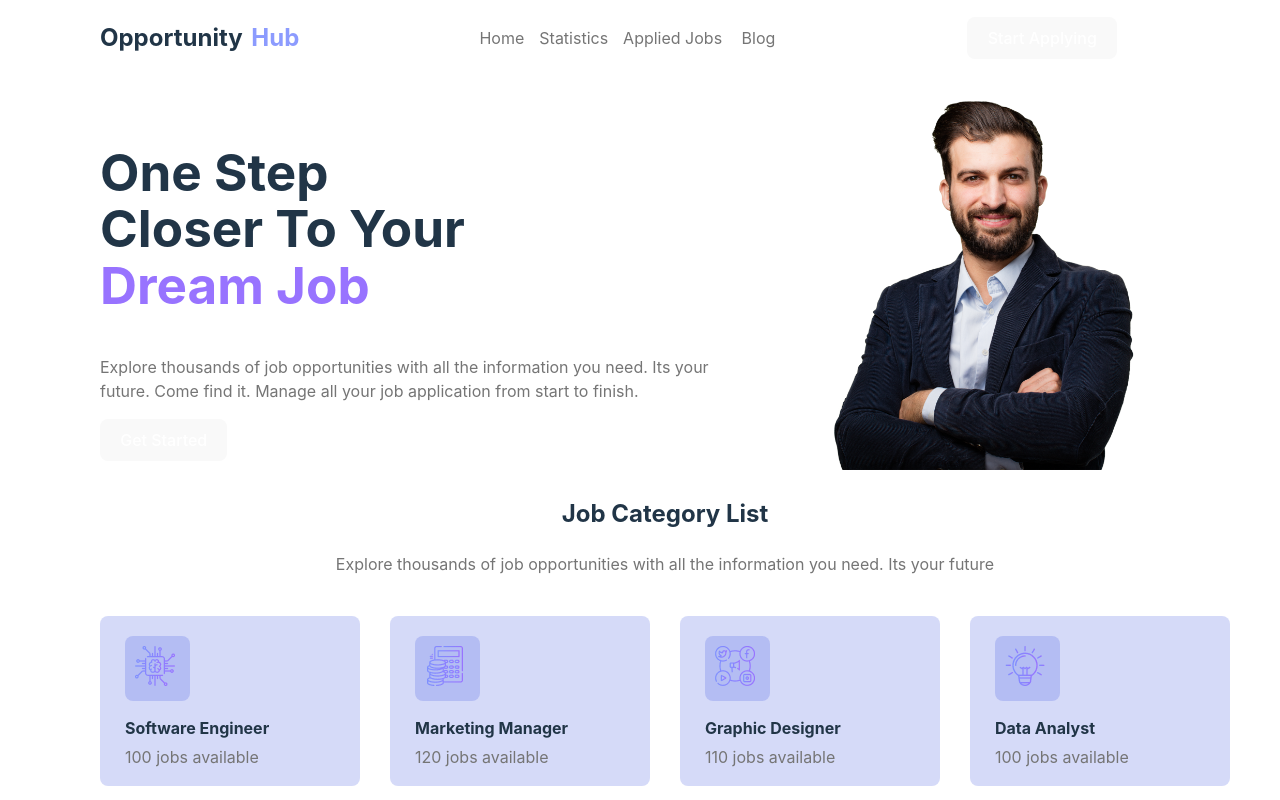
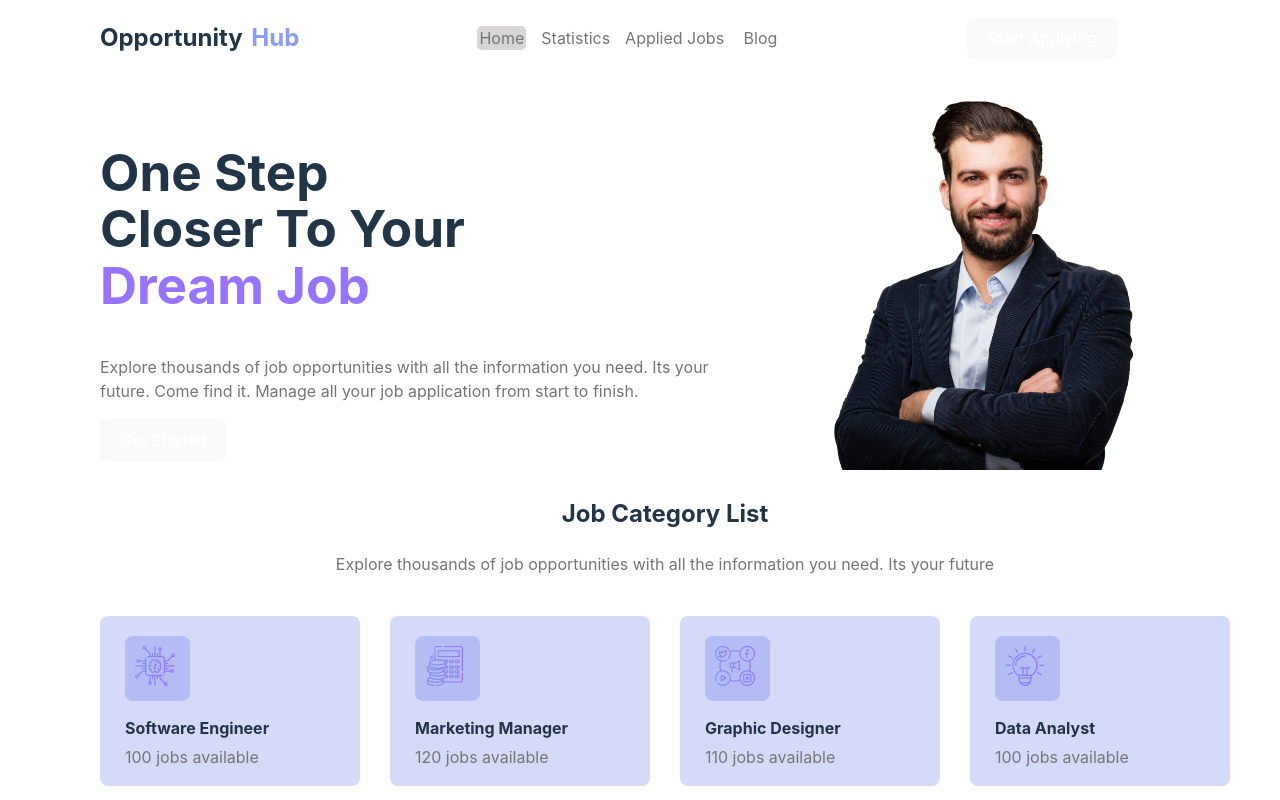
Before and after one commit to Utsho11/Tomorrow-Coders-Cafe, a React (Vite) app: page / in a window 1280 px wide. Shown: the top 800 px of the page. Built offline with nearby package versions, Linux system fonts and the light colour scheme.

Commit message:
activelink added

```diff
--- /dev/null
+++ b/src/Components/ActiveLink/ActiveLink.css
@@ -0,0 +1,6 @@
+.active{
+    border-radius: 5px;
+    background-color: #d8d5d5;
+    text-decoration: underline;
+    padding: 2px;
+}
--- /dev/null
+++ b/src/Components/ActiveLink/ActiveLink.jsx
@@ -0,0 +1,16 @@
+import React from 'react';
+import './ActiveLink.css';
+import { NavLink } from 'react-router-dom';
+
+const ActiveLink = ({to, children}) => {
+    return (
+        <NavLink
+            to={to}
+            className={({ isActive }) => isActive ? "active" : ""}
+        >
+            {children}
+        </NavLink>
+    );
+};
+
+export default ActiveLink;
--- a/src/Components/Header/Header.jsx
+++ b/src/Components/Header/Header.jsx
@@ -1,6 +1,7 @@
 import React from 'react';
 import './Header.css'
 import { Link } from 'react-router-dom';
+import ActiveLink from '../ActiveLink/ActiveLink';
 
 const Header = () => {
     return (
@@ -11,10 +12,10 @@
             </div>
 
             <div>
-                <Link to='/'>Home</Link>
-                <Link to='/statistics' >Statistics</Link>
-                <Link to='/applied-jobs' >Applied Jobs </Link>
-                <Link to='/blog' >Blog </Link>
+                <ActiveLink to='/'>Home</ActiveLink>
+                <ActiveLink to='/statistics' >Statistics</ActiveLink>
+                <ActiveLink to='/applied-jobs' >Applied Jobs </ActiveLink>
+                <ActiveLink to='/blog' >Blog </ActiveLink>
             </div>
 
             <div>
```
